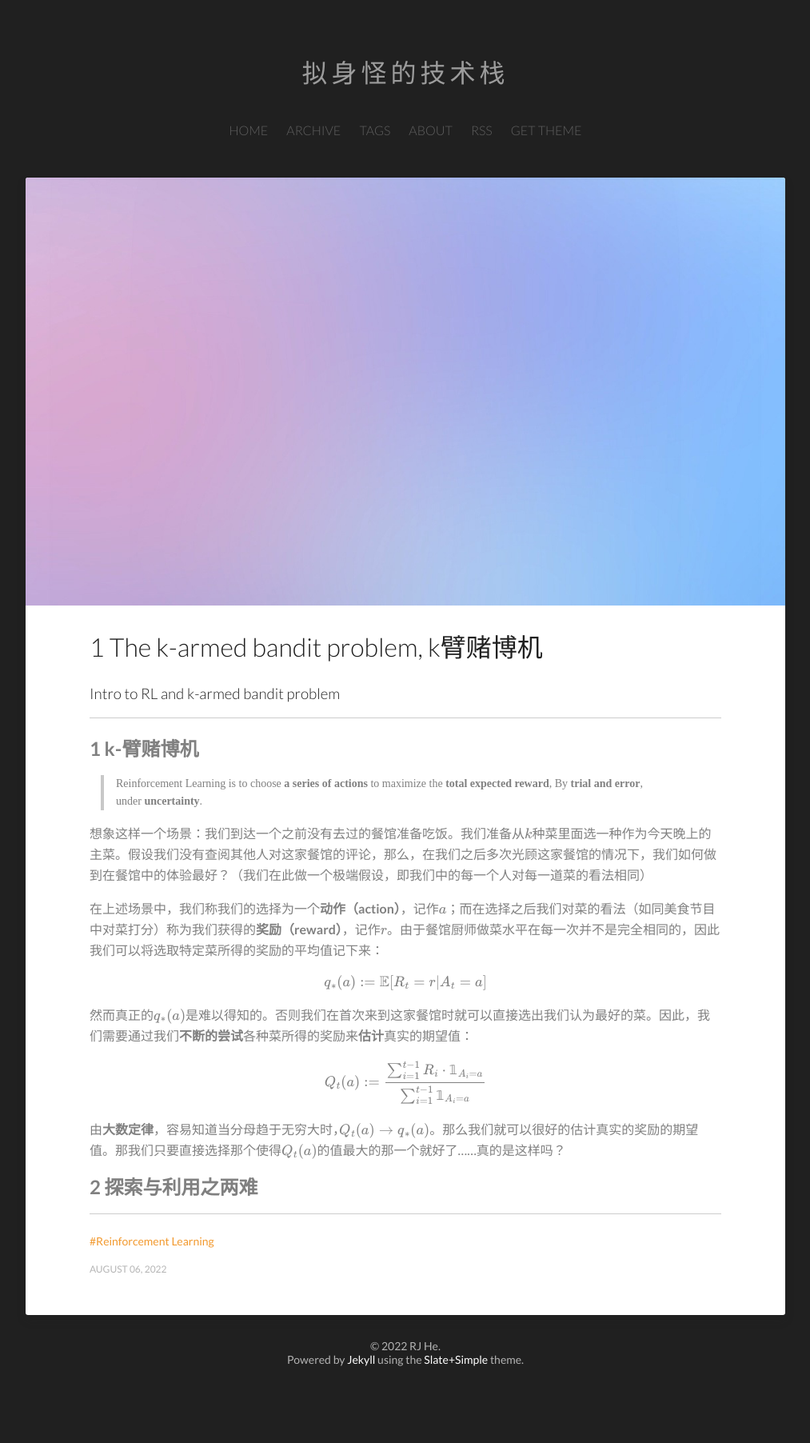
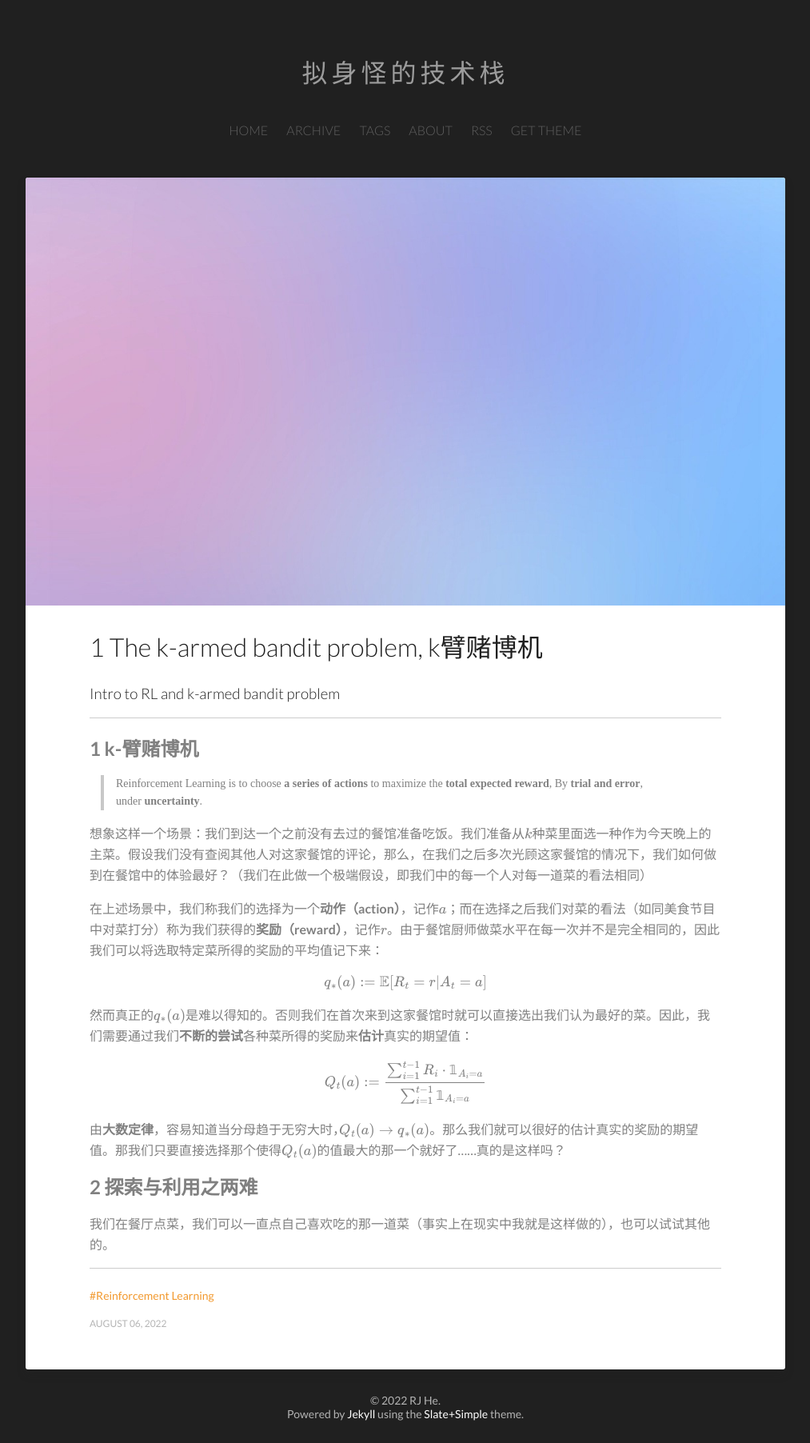
Before and after one commit to hrjtju/hrjtju.github.io, a Jekyll site: the page built from _posts/2022-08-06-1-The-k-armed-bandit-problem-k臂赌博机.md, in a window 1280 px wide. Shown: the whole page at 80% size, without its empty margins (133-1146 px from the left). Built offline with Jekyll 4.4.1, drawn with Linux system fonts in a browser that asks for light colours; formulas are drawn with MathJax 3; before the commit the page ends 1736 px from its top, so only the background shows below that.

Commit message:
Update 2022-08-06-1-The-k-armed-bandit-problem-k臂赌博机.md

```diff
--- a/_posts/2022-08-06-1-The-k-armed-bandit-problem-k臂赌博机.md
+++ b/_posts/2022-08-06-1-The-k-armed-bandit-problem-k臂赌博机.md
@@ -46,3 +46,7 @@ $$
 
 
 ## 2 探索与利用之两难
+
+
+
+我们在餐厅点菜，我们可以一直点自己喜欢吃的那一道菜（事实上在现实中我就是这样做的），也可以试试其他的。
```
